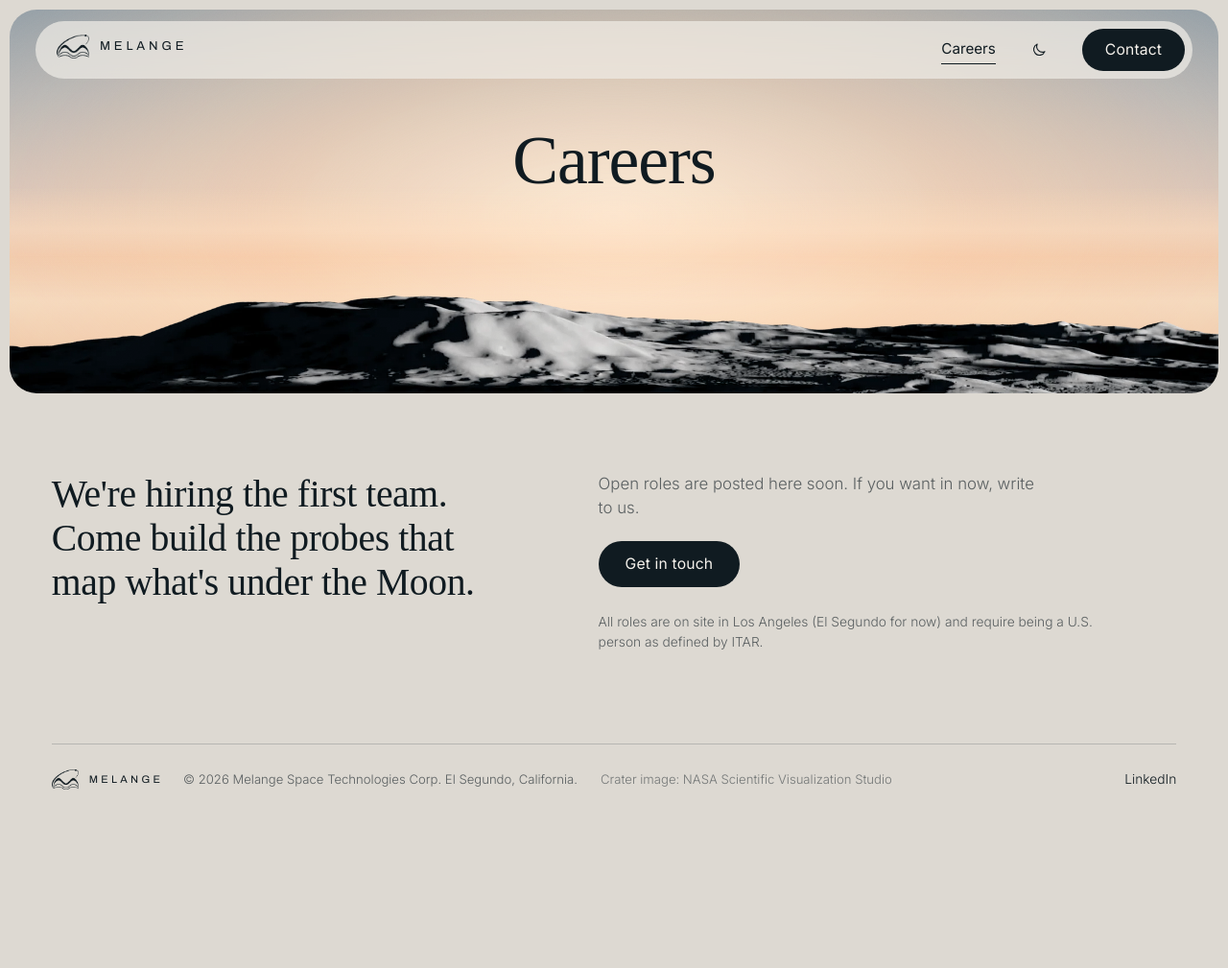
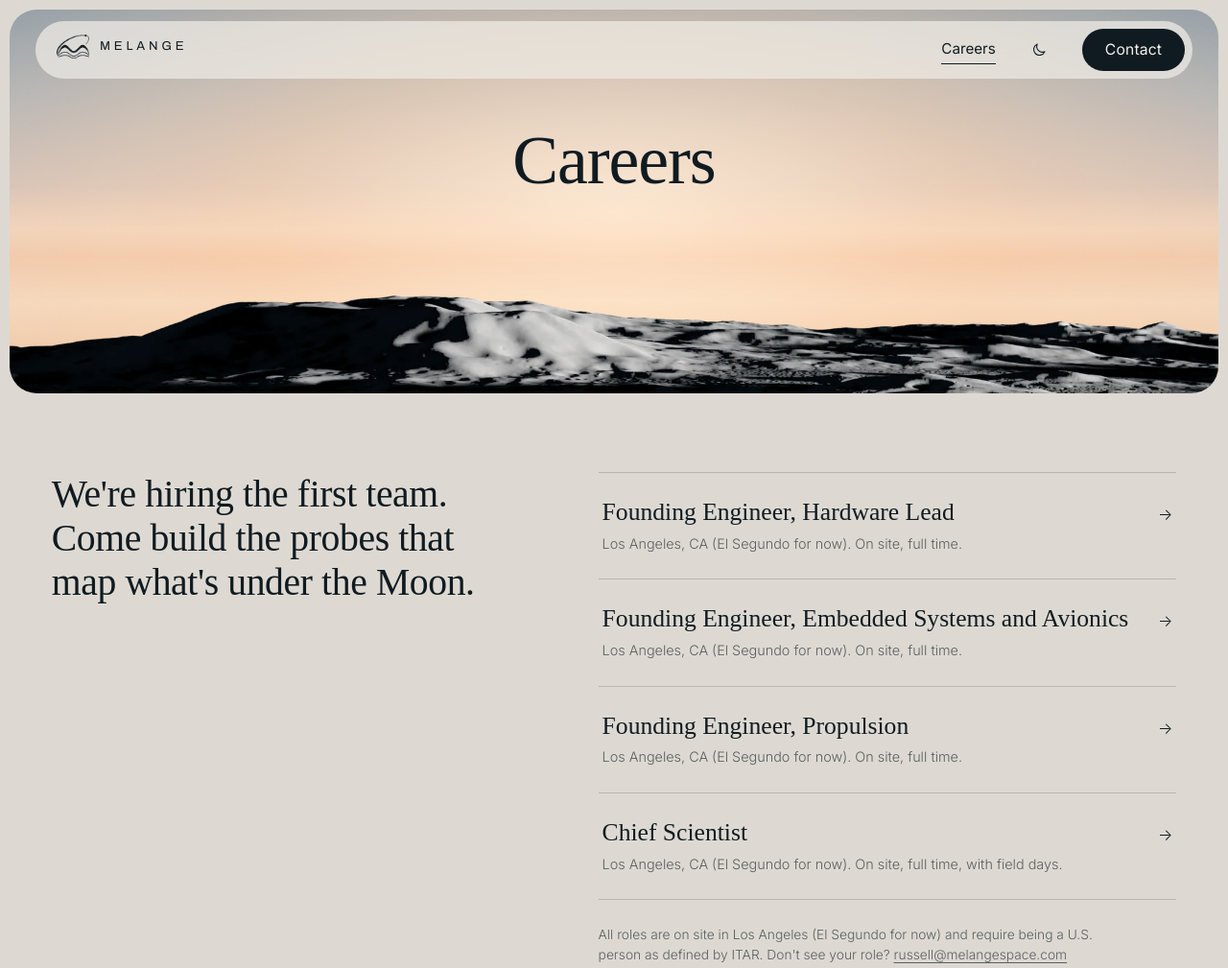
Before and after one commit to RussellBro/melangespace, a plain HTML site: page careers.html in a window 1280 px wide. Shown: the top 1009 px of the page at 96% size. Before the commit the page ends 849 px from the top, so only its background shows below. Drawn offline with Linux system fonts and the light colour scheme.

Commit message:
Careers: four roles public, each linking to its Dover apply page (Russell's go via hiring, 25 Nov)
Co-Authored-By: Claude Opus 5.5 <noreply@anthropic.com>

```diff
--- a/careers.html
+++ b/careers.html
@@ -68,9 +68,37 @@
       <h2 class="statement">We're hiring the first team. Come build the probes that map what's under the&nbsp;Moon.</h2>
     </div>
     <div class="reveal">
-      <p class="lede">Open roles are posted here soon. If you want in now, write to us.</p>
-      <a class="btn" href="mailto:russell@melangespace.com?subject=Careers">Get in touch</a>
-      <p class="fine">All roles are on site in Los Angeles (El Segundo for now) and require being a U.S. person as defined by ITAR.</p>
+      <ul class="roles">
+        <li><a href="https://jobs.dover.com/melange-space/e6afbe92-c193-4be4-a8cf-61b1b5f1ea4c?rs=76643084" target="_blank" rel="noopener">
+          <span class="role-main">
+            <span class="role-title">Founding Engineer, Hardware Lead</span>
+            <span class="role-meta">Los Angeles, CA (El Segundo for now). On site, full time.</span>
+          </span>
+          <span class="arrow" aria-hidden="true">&rarr;</span>
+        </a></li>
+        <li><a href="https://jobs.dover.com/melange-space/00bdcb62-77d0-486d-be81-261ad28282ca?rs=76643084" target="_blank" rel="noopener">
+          <span class="role-main">
+            <span class="role-title">Founding Engineer, Embedded Systems and Avionics</span>
+            <span class="role-meta">Los Angeles, CA (El Segundo for now). On site, full time.</span>
+          </span>
+          <span class="arrow" aria-hidden="true">&rarr;</span>
+        </a></li>
+        <li><a href="https://jobs.dover.com/melange-space/9165eea7-a168-4c66-b238-9b546dbfb7a9?rs=76643084" target="_blank" rel="noopener">
+          <span class="role-main">
+            <span class="role-title">Founding Engineer, Propulsion</span>
+            <span class="role-meta">Los Angeles, CA (El Segundo for now). On site, full time.</span>
+          </span>
+          <span class="arrow" aria-hidden="true">&rarr;</span>
+        </a></li>
+        <li><a href="https://jobs.dover.com/melange-space/2d2de82a-98d6-43dc-98d0-9a949d49e26b?rs=76643084" target="_blank" rel="noopener">
+          <span class="role-main">
+            <span class="role-title">Chief Scientist</span>
+            <span class="role-meta">Los Angeles, CA (El Segundo for now). On site, full time, with field days.</span>
+          </span>
+          <span class="arrow" aria-hidden="true">&rarr;</span>
+        </a></li>
+      </ul>
+      <p class="fine">All roles are on site in Los Angeles (El Segundo for now) and require being a U.S. person as defined by ITAR. Don't see your role? <a href="mailto:russell@melangespace.com">russell@melangespace.com</a></p>
     </div>
   </section>
 
```
Also changed, not shown: assets/og.jpg, 1 other file.
